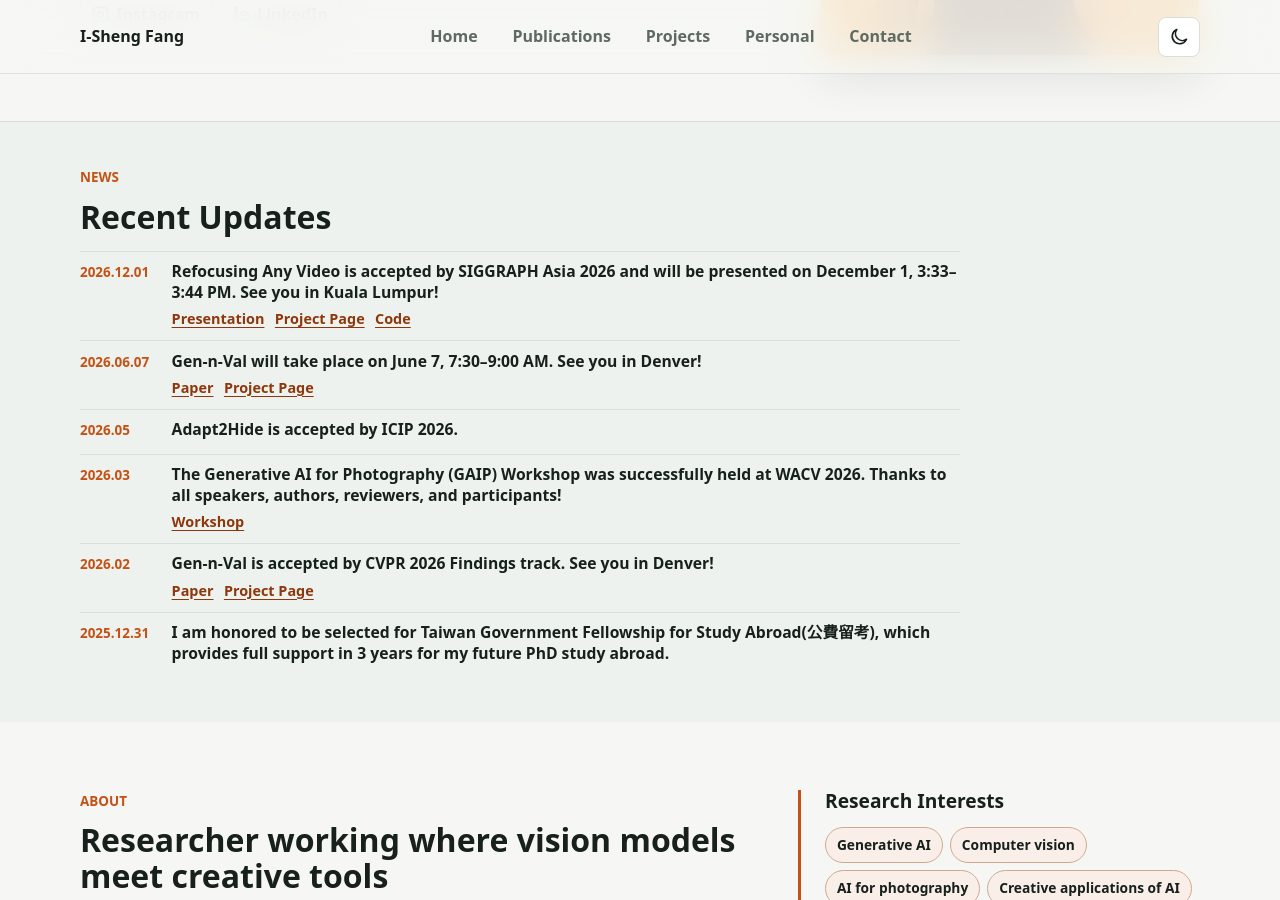
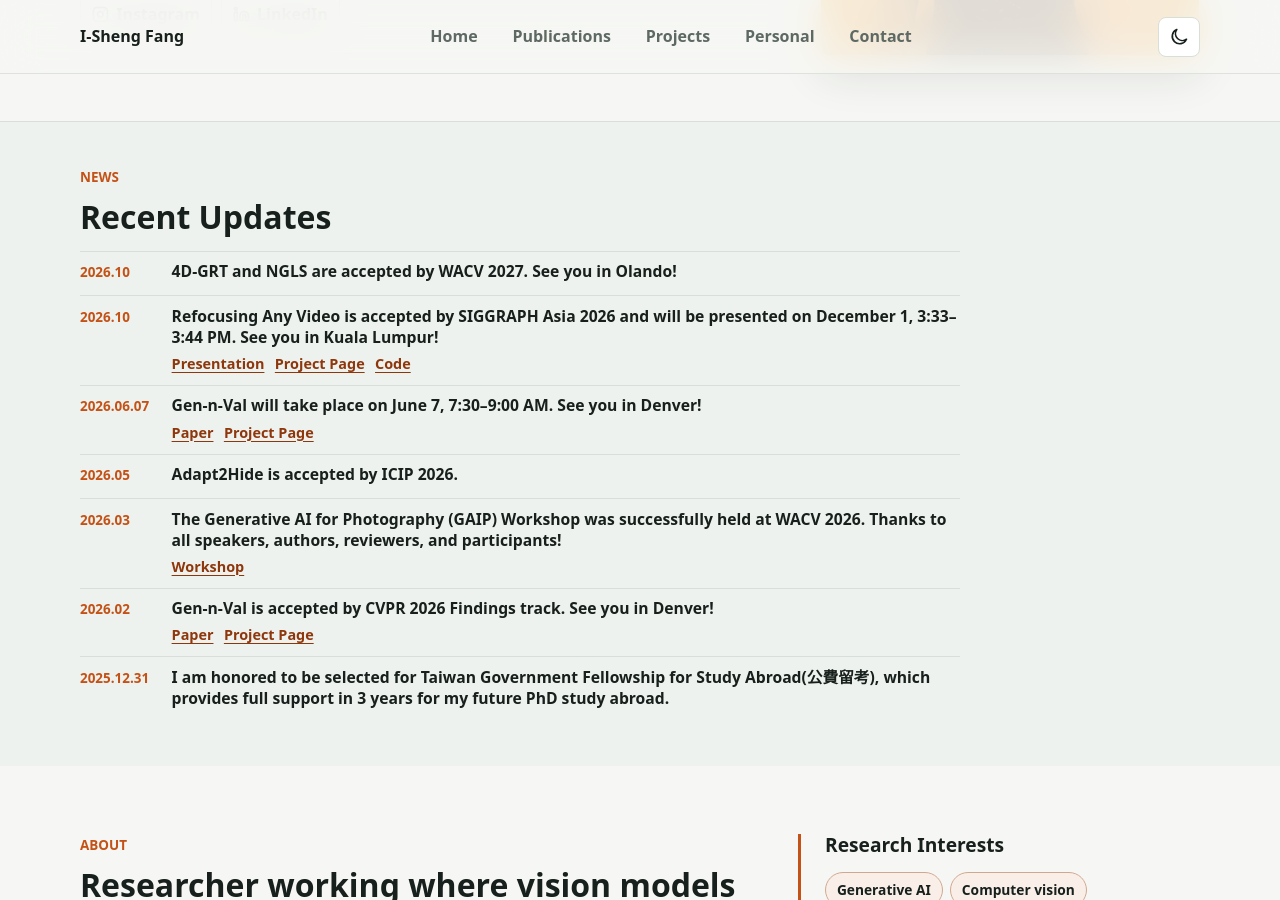
Before and after one commit to IShengFang/ishengfang.github.io, a Jekyll site: the page built from index.md, in a window 1280 px wide and 900 px high, scrolled down 588 px. Built offline with Jekyll 4.4.1, drawn with Linux system fonts in a browser that asks for light colours; some web fonts are replaced.

Commit message:
Update news.yml

```diff
--- a/_data/news.yml
+++ b/_data/news.yml
@@ -1,4 +1,6 @@
-- date: "2026.12.01"
+- date: "2026.10"
+  title: "4D-GRT and NGLS are accepted by WACV 2027. See you in Olando!"
+- date: "2026.10"
   title: "Refocusing Any Video is accepted by SIGGRAPH Asia 2026 and will be presented on December 1, 3:33–3:44 PM. See you in Kuala Lumpur!"
   links:
     - label: "Presentation"
```
